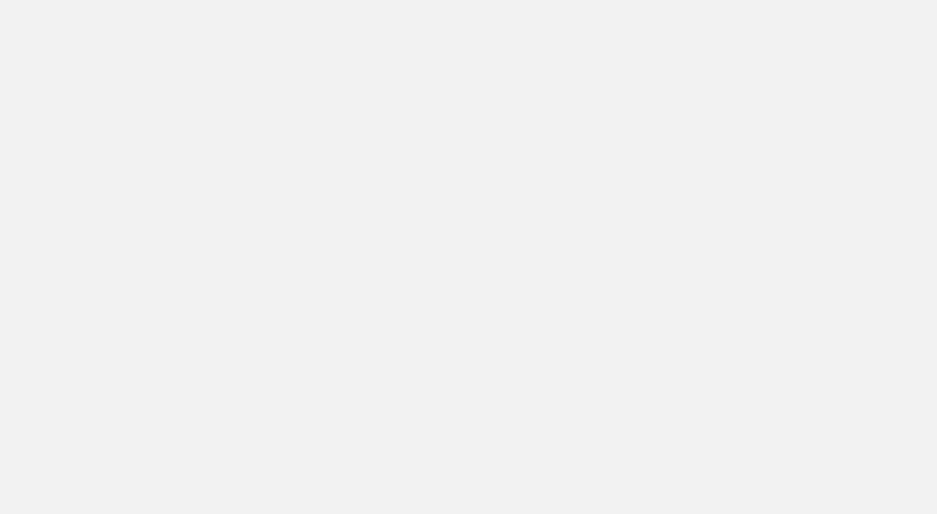
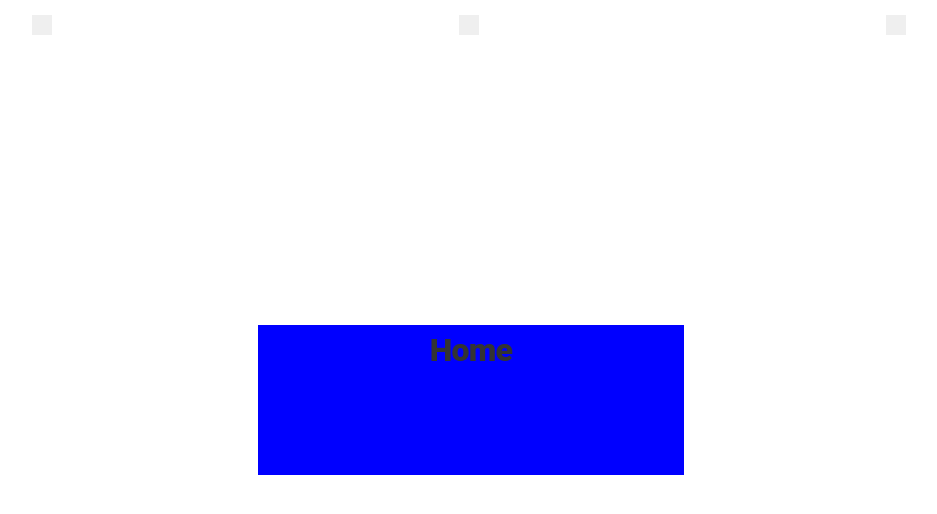
Before and after one commit to himynameisdave/MJL-portfolio, a website: page app/index.html in a window 1280 px wide. Shown: the top 514 px of the page, without its empty margins (171-1108 px from the left). Drawn offline with Linux system fonts and the light colour scheme.

Commit message:
all the rest of that

```diff
--- a/app/css/style.less
+++ b/app/css/style.less
@@ -1 +1,61 @@
 @import "../lib/css/lesslie.less";
+
+.nav {
+  height: 50px;
+  padding: 15px 0;
+  width: 100%;
+
+  position: fixed;
+  top: 0; left: 0;
+  z-index: 900;
+
+  .nav-section {
+    height: 100%;
+    float: left;
+    width: 33.33332%;
+
+    .nav-button {
+      .mauto;
+      .appearance-none();
+      border: 0; padding: 0;
+      display: block;
+      height: 100%;
+      width: 20px; // 50px - 20px padding on .nav
+    }
+  }
+
+  &.nav-invincible{
+    opacity: 0;
+  }
+}
+
+
+
+
+.main {
+  background: #fff;
+  height: 400%;
+  position: absolute;
+  top: 0;left: 0;
+  width: 100%;
+  z-index: 800;
+
+  .main-section{
+    height: 25%;
+    width: 100%;
+    text-align: center;
+
+    .vert-center{
+      .ib;
+      .fullheight;
+    }
+    .mjl-module {
+      .ib;
+      background: blue;
+      height: 150px;
+      width: 33.33332%;
+    }
+
+  }
+
+}
--- a/app/index.html
+++ b/app/index.html
@@ -2,12 +2,11 @@
 <html ng-app="app">
 <head>
 
-	<title>MJL-Portfolio</title>
+	<title>Miguel Lovery | Toronto Based Designer + Photographer</title>
 	<meta charset="UTF-8">
 
 	<meta name="description" content="Portfolio of Toronto-based designer Miguel Lovery">
-	<meta name="keywords" content="">
-	<meta name="author" content="">
+	<meta name="keywords" content="design, graphic design, Toronto, Toronto design, portfolio, UI design, print, digital photography, photographer, graphic, user experience, user interface design, designer, for hire, freelance">
 
 	<!--Mobile-->
 	<meta name="viewport" content="width=device-width, initial-scale=1">
@@ -25,15 +24,16 @@
 <!-- endbuild -->
 
 </head>
-<body ng-controller="Controller">
+<body ng-controller="Main">
 
+	<nav class="nav" ng-include="'partials/nav.html'" ng-class="{ 'nav-invincible': isHome}"></nav>
 
-
-
-	<!-- Unicorn Flight Happens Here -->
-
-
-
+	<main class="main">
+		<section class="main-section" ng-include="'partials/home.html'"></section>
+		<section class="main-section" ng-include="'partials/logo.html'"></section>
+		<section class="main-section" ng-include="'partials/print.html'"></section>
+		<section class="main-section" ng-include="'partials/web.html'"></section>
+	</main>
 
 </body>
 </html>
--- a/app/js/app.js
+++ b/app/js/app.js
@@ -1,11 +1,35 @@
 //	DEFINE APP
-var app = angular.module('app', []);
+var app = angular.module('app', ['ui.router']);
+
+app.config(["$stateProvider", "$urlRouterProvider", function($stateProvider, $urlRouterProvider) {
+
+  $urlRouterProvider.otherwise("/");
+
+  /*
+  $stateProvider
+      .state("intro", {
+        url: "/",
+        templateUrl: "partials/intro.html"
+      })
+      .state("what-is-yeoman", {
+        url: "/what-is-yeoman",
+        templateUrl: "partials/what-is-yeoman.html"
+      })
+      .state("installation", {
+        url: "/installation",
+        templateUrl: "partials/installation.html"
+      });
+  */
+
+}]);
+
 
 //	MAIN CONTROLLER
-app.controller('Controller', function ($scope) {
+app.controller('Main', ["$scope", "$state", function ($scope, $state) {
+
+  // $scope.isHome = true;
 
 
-	//	Make unicorns fly...
+  $scope.isHome = false;
 
-
-});
+}]);
```
Also changed, not shown: app/css/style.css.
